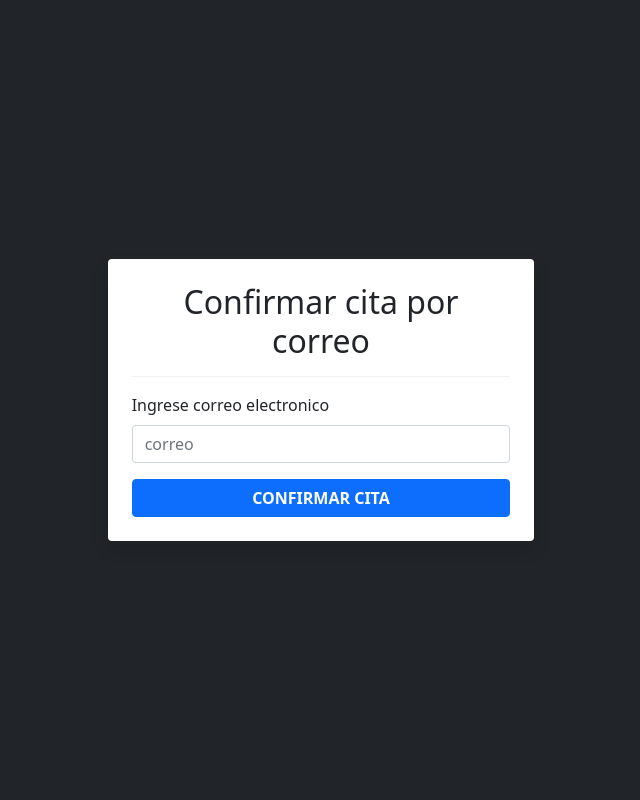
After one commit to bakerevil/Citas_CUAM, a PHP site: page /citas/correo.php in a window 1280 px wide. The commit adds this page. Shown: the whole page, without its empty margins (319-959 px from the left). Run offline with PHP 8.4, Linux system fonts and the light colour scheme.

Commit message:
cambios
gg

```diff
--- /dev/null
+++ b/citas/correo.php
@@ -0,0 +1,42 @@
+<!DOCTYPE html>
+<html lang="es-CO">
+
+<head>
+    <meta charset="UTF-8">
+    <meta http-equiv="X-UA-Compatible" content="IE=edge">
+    <meta name="viewport" content="width=device-width, initial-scale=1.0">
+    <title>Citas Cuam</title>
+
+    <link href="https://cdn.jsdelivr.net/npm/bootstrap@5.1.3/dist/css/bootstrap.min.css" rel="stylesheet" integrity="sha384-1BmE4kWBq78iYhFldvKuhfTAU6auU8tT94WrHftjDbrCEXSU1oBoqyl2QvZ6jIW3" crossorigin="anonymous">
+
+</head>
+
+<body class="bg-dark d-flex justify-content-center align-items-center" style="height: 100vh">
+
+    <div class="container bg-white rounded shadow p-4 col-xl-4 col-lg-6">
+
+        <h2 class="w-100 text-center mb-1">Confirmar cita por correo</h2>
+
+        <hr style="color: #9999" />
+
+        <form id="formulario" method="POST">
+
+            <div class="mb-3">
+                <label for="txt_correo" class="form-label">Ingrese correo electronico</label>
+                <input type="text" class="form-control" id="txt_correo" name="txt_correo" placeholder="correo" required="">
+            </div>
+
+
+
+
+            <button type="submit" class="btn btn-primary w-100 text-uppercase fw-bold">confirmar cita</button>
+
+
+        </form>
+
+    </div>
+
+
+
+</body>
+</html>
--- a/citas/index.php
+++ b/citas/index.php
@@ -58,6 +58,12 @@
 
 
             <button type="submit" class="btn btn-primary w-100 text-uppercase fw-bold">Insertar</button>
+            <div>
+            <a href="correo.php">confirmar cita por correo</a>
+            </div>
+
+            <a href="whatsapp.php">confirmar cita por whatsapp</a>
+
 
         </form>
 
```
Also changed, not shown: citas/whatsapp.php (added, +42 -0 lines).
